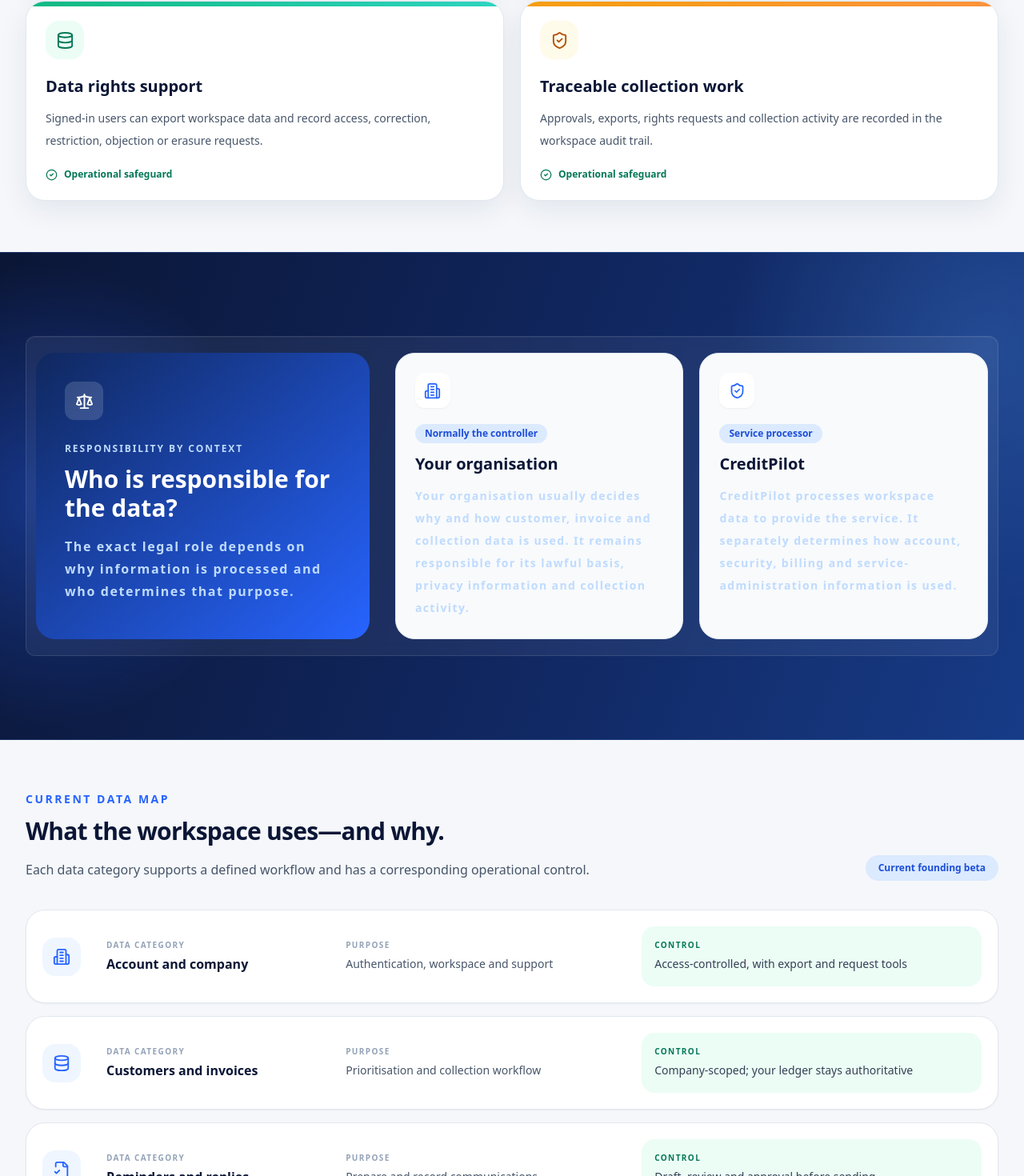
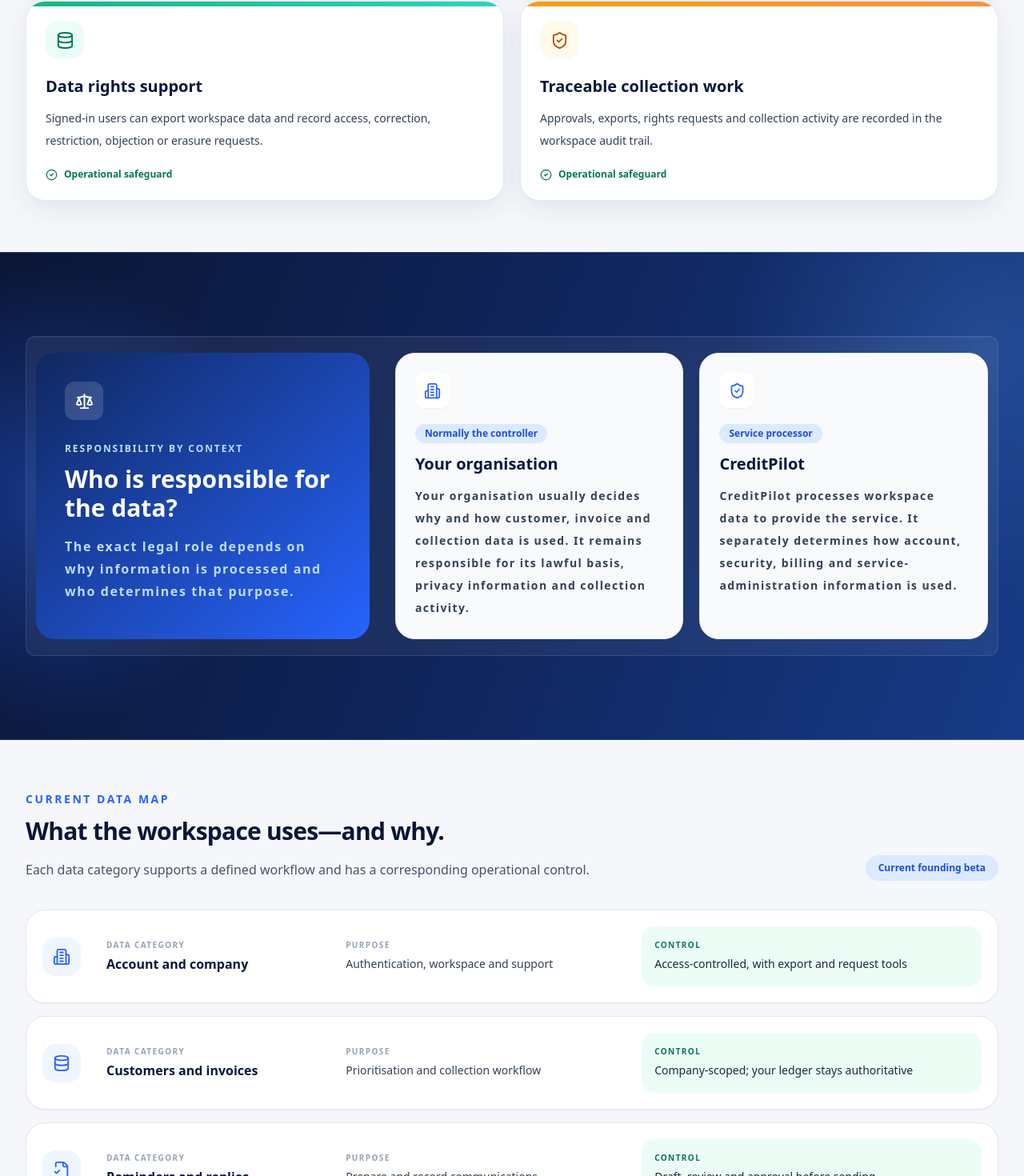
Before and after one commit to creditpilotaiuk-cmd/creditpilot-ai, a Next.js app: page /compliance in a window 1280 px wide. Shown: the part 1290-2760 px from the top of the page at 80% size. Built offline with nearby package versions, Linux system fonts and the light colour scheme; no server answers.

Commit message:
Increase compliance card text contrast

```diff
--- a/app/compliance/page.tsx
+++ b/app/compliance/page.tsx
@@ -57,8 +57,8 @@
         <div className="mt-9 grid gap-5 sm:grid-cols-2">{controls.map(({ icon: Icon, title, copy, colour, surface }) => <article key={title} className="group relative overflow-hidden rounded-3xl border border-slate-200 bg-white p-6 shadow-card transition duration-200 hover:-translate-y-1 hover:shadow-xl">
           <div className={`absolute inset-x-0 top-0 h-1.5 bg-gradient-to-r ${colour}`} />
           <span className={`grid h-12 w-12 place-items-center rounded-2xl ${surface}`}><Icon size={23} /></span>
-          <h3 className="mt-5 text-xl font-bold text-ink">{title}</h3>
-          <p className="mt-3 text-sm leading-7 text-slate-600">{copy}</p>
+          <h3 className="mt-5 text-xl font-bold !text-[#07183f]">{title}</h3>
+          <p className="mt-3 text-sm leading-7 !text-[#334155]">{copy}</p>
           <div className="mt-5 flex items-center gap-2 text-xs font-bold text-emerald-700"><CheckCircle2 size={15} />Operational safeguard</div>
         </article>)}</div>
       </div>
@@ -86,9 +86,9 @@
         <div className="flex flex-wrap items-end justify-between gap-4"><div className="max-w-3xl"><p className="eyebrow">Current data map</p><h2 className="mt-3 text-3xl font-bold tracking-tight text-ink">What the workspace uses—and why.</h2><p className="mt-4 leading-7 text-slate-600">Each data category supports a defined workflow and has a corresponding operational control.</p></div><span className="rounded-full bg-blue-100 px-4 py-2 text-xs font-bold text-blue-700">Current founding beta</span></div>
         <div className="mt-9 grid gap-4">{dataMap.map(({ icon: Icon, data, purpose, control }) => <article key={data} className="grid gap-4 rounded-3xl border border-slate-200 bg-white p-5 shadow-sm transition hover:border-blue-300 hover:shadow-md sm:grid-cols-[64px_.8fr_1fr_1.2fr] sm:items-center">
           <span className="grid h-12 w-12 place-items-center rounded-2xl bg-blue-50 text-electric"><Icon size={22} /></span>
-          <div><p className="text-[10px] font-bold uppercase tracking-[0.14em] text-slate-400">Data category</p><h3 className="mt-1 font-bold text-ink">{data}</h3></div>
-          <div><p className="text-[10px] font-bold uppercase tracking-[0.14em] text-slate-400">Purpose</p><p className="mt-1 text-sm leading-6 text-slate-600">{purpose}</p></div>
-          <div className="rounded-2xl bg-emerald-50 p-4"><p className="text-[10px] font-bold uppercase tracking-[0.14em] text-emerald-700">Control</p><p className="mt-1 text-sm leading-6 text-slate-700">{control}</p></div>
+          <div><p className="text-[10px] font-bold uppercase tracking-[0.14em] text-slate-400">Data category</p><h3 className="mt-1 font-bold !text-[#07183f]">{data}</h3></div>
+          <div><p className="text-[10px] font-bold uppercase tracking-[0.14em] text-slate-400">Purpose</p><p className="mt-1 text-sm leading-6 !text-[#334155]">{purpose}</p></div>
+          <div className="rounded-2xl bg-emerald-50 p-4"><p className="text-[10px] font-bold uppercase tracking-[0.14em] text-emerald-700">Control</p><p className="mt-1 text-sm leading-6 !text-[#1e293b]">{control}</p></div>
         </article>)}</div>
       </div>
     </section>
@@ -121,9 +121,9 @@
 }
 
 function Responsibility({ icon: Icon, title, badge, children }: { icon: LucideIcon; title: string; badge: string; children: React.ReactNode }) {
-  return <article className="rounded-3xl border border-slate-200 bg-slate-50 p-6"><span className="grid h-11 w-11 place-items-center rounded-xl bg-white text-electric shadow-sm"><Icon size={21} /></span><span className="mt-5 inline-flex rounded-full bg-blue-100 px-3 py-1 text-xs font-bold text-blue-700">{badge}</span><h3 className="mt-3 text-xl font-bold text-ink">{title}</h3><p className="mt-3 text-sm leading-7 text-slate-600">{children}</p></article>;
+  return <article className="rounded-3xl border border-slate-200 bg-slate-50 p-6"><span className="grid h-11 w-11 place-items-center rounded-xl bg-white text-electric shadow-sm"><Icon size={21} /></span><span className="mt-5 inline-flex rounded-full bg-blue-100 px-3 py-1 text-xs font-bold text-blue-700">{badge}</span><h3 className="mt-3 text-xl font-bold !text-[#07183f]">{title}</h3><p className="mt-3 text-sm leading-7 !text-[#334155]">{children}</p></article>;
 }
 
 function Info({ icon: Icon, title, children }: { icon: LucideIcon; title: string; children: React.ReactNode }) {
-  return <article className="group rounded-3xl border border-slate-200 bg-white p-6 shadow-sm transition hover:-translate-y-1 hover:border-blue-300 hover:shadow-lg"><span className="grid h-10 w-10 place-items-center rounded-xl bg-blue-50 text-electric"><Icon size={19} /></span><h3 className="mt-4 font-bold text-ink">{title}</h3><p className="mt-2 text-sm leading-6 text-slate-600">{children}</p></article>;
+  return <article className="group rounded-3xl border border-slate-200 bg-white p-6 shadow-sm transition hover:-translate-y-1 hover:border-blue-300 hover:shadow-lg"><span className="grid h-10 w-10 place-items-center rounded-xl bg-blue-50 text-electric"><Icon size={19} /></span><h3 className="mt-4 font-bold !text-[#07183f]">{title}</h3><p className="mt-2 text-sm leading-6 !text-[#334155]">{children}</p></article>;
 }
```
